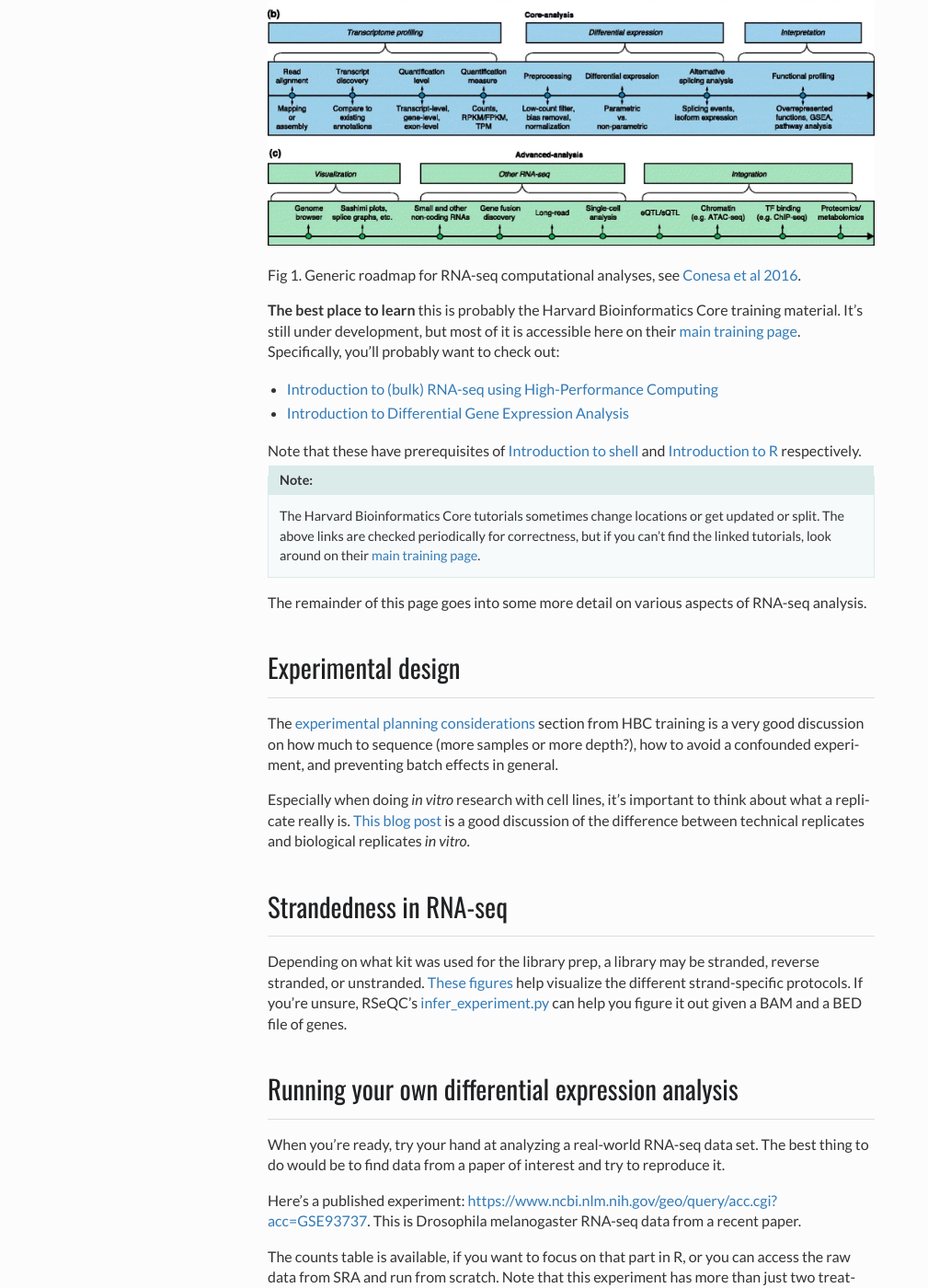
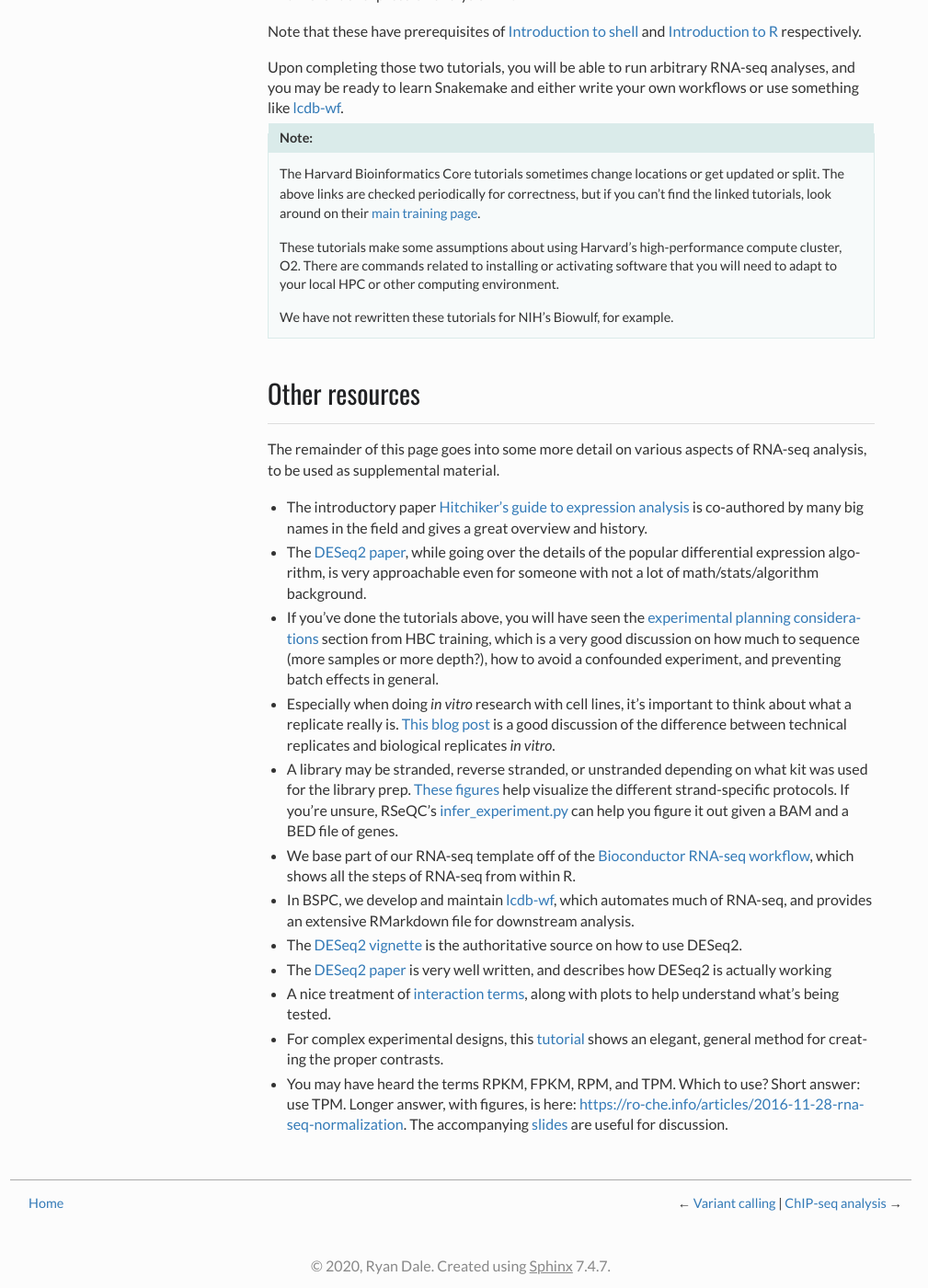
Before and after one commit to NICHD-BSPC/training, a Sphinx documentation site: the page built from source/rnaseq.rst, in a window 1280 px wide and 1400 px high, scrolled down 493 px. Shown: the whole window at 92% size, without its empty margins (139-1148 px from the left). Built offline with Sphinx 7.4.7, drawn with Linux system fonts in a browser that asks for light colours; some of the changed text lies outside the part shown.

Commit message:
reorganize and streamline rnaseq page

```diff
--- a/source/rnaseq.rst
+++ b/source/rnaseq.rst
@@ -1,28 +1,27 @@
 Bulk RNA-seq analysis
 =====================
 
-The basic steps in bulk RNA-seq analysis are:
+RNA-seq measures what genes are transcribed. We typically differentiate between
+bulk RNA-seq (measuring transcripts from many cells mixed together) and
+single-cell RNA-seq (keeping track of which transcript measurements came from
+which cell). This page is about bulk RNA-seq.
 
-- quality control (FastQC, MultiQC, many other tools)
-- trim reads if needed (cutadapt, fastp)
-- align reads to genome (HISAT2, STAR)
-- count reads in genes (featureCounts)
-- run differential expression analysis (DESeq2, edgeR)
+Harvard Bioinformatics Core training materials
+----------------------------------------------
+These tutorials are the best way to learn RNA-seq:
 
-.. image:: images/bestPracticesRNASeq.png
+- **TUTORIAL 1**: `Introduction to (bulk) RNA-seq using High-Performance Computing <https://hbctraining.github.io/Intro-to-rnaseq-hpc-salmon-flipped/schedule/links-to-lessons.html>`_. This walks you through the primary processing, mostly using command-line tools.
+- **TUTORIAL 2**: `Introduction to Differential Gene Expression Analysis <https://hbctraining.github.io/DGE_workshop_salmon_online/schedule/links-to-lessons.html>`_. This walks you through differential expression analysis in R.
 
-Fig 1. Generic roadmap for RNA-seq computational analyses, see `Conesa et al 2016 <https://doi.org/10.1186/s13059-016-0881-8>`_.
+Note that these have prerequisites of `Introduction to shell
+<https://hbctraining.github.io/Intro-to-shell-flipped/schedule/links-to-lessons.html>`_
+and `Introduction to
+R <https://hbctraining.github.io/Intro-to-R-flipped/schedules/links-to-lessons.html>`_
+respectively.
 
-**The best place to learn** this is probably the Harvard Bioinformatics Core
-training material. It’s still under development, but most of it is accessible
-here on their `main training page <https://github.com/hbctraining/main>`_.
-Specifically, you'll probably want to check out:
-
-- `Introduction to (bulk) RNA-seq using High-Performance Computing <https://hbctraining.github.io/Intro-to-rnaseq-hpc-salmon-flipped/schedule/links-to-lessons.html>`_
-- `Introduction to Differential Gene Expression Analysis <https://hbctraining.github.io/DGE_workshop_salmon_online/schedule/links-to-lessons.html>`_
-
-Note that these have prerequisites of `Introduction to shell <https://hbctraining.github.io/Intro-to-shell-flipped/schedule/links-to-lessons.html>`_
-and `Introduction to R <https://hbctraining.github.io/Intro-to-R-flipped/schedules/links-to-lessons.html>`_ respectively.
+Upon completing those two tutorials, you will be able to run arbitrary RNA-seq
+analyses, and you may be ready to learn Snakemake and either write your own
+workflows or use something like `lcdb-wf <https://github.com/lcdb/lcdb-wf>`_.
 
 .. note::
 
@@ -31,76 +30,64 @@
     but if you can't find the linked tutorials, look around on their
     `main training page <https://github.com/hbctraining/main>`_.
 
-The remainder of this page goes into some more detail on various aspects of
-RNA-seq analysis.
+    These tutorials make some assumptions about using Harvard's
+    high-performance compute cluster, O2. There are commands related to
+    installing or activating software that you will need to adapt to your local
+    HPC or other computing environment.
 
-Experimental design
--------------------
-
-The `experimental planning considerations <https://hbctraining.github.io/Intro-to-rnaseq-hpc-salmon-flipped/lessons/02_experimental_planning_considerations.html>`_
-section from HBC training is a very good discussion on how much to sequence
-(more samples or more depth?), how to avoid a confounded experiment, and
-preventing batch effects in general.
-
-Especially when doing `in vitro` research with cell lines, it's important to
-think about what a replicate really is. `This blog post
-<https://paasp.net/accurate-design-of-in-vitro-experiments-why-does-it-matter/>`_
-is a good discussion of the difference between technical replicates and
-biological replicates `in vitro`.
-
-
-Strandedness in RNA-seq
------------------------
-
-Depending on what kit was used for the library prep, a library may be stranded,
-reverse stranded, or unstranded. `These figures
-<https://github.com/igordot/genomics/blob/master/notes/rna-seq-strand.md>`_
-help visualize the different strand-specific protocols. If you're unsure,
-RSeQC's `infer_experiment.py
-<http://rseqc.sourceforge.net/#infer-experiment-py>`_ can help you figure it
-out given a BAM and a BED file of genes.
-
-Running your own differential expression analysis
--------------------------------------------------
-
-When you’re ready, try your hand at analyzing a real-world RNA-seq data
-set. The best thing to do would be to find data from a paper of interest and
-try to reproduce it.
-
-Here’s a published experiment:
-https://www.ncbi.nlm.nih.gov/geo/query/acc.cgi?acc=GSE93737. This is
-Drosophila melanogaster RNA-seq data from a recent paper.
-
-The counts table is available, if you want to focus on that part in R,
-or you can access the raw data from SRA and run from scratch. Note that
-this experiment has more than just two treatments. To start, try just
-identifying the genes differentially expressed between larvae and pupae
-(the dicer-gfp_x_larva_neuron replicates vs the dicer-gfp_x_pupal_neuron
-replicates).
-
-You may have heard the terms RPKM, FPKM, RPM, and TPM. Which to use? Short
-answer: TPM. Longer answer, with figures, is here:
-https://ro-che.info/articles/2016-11-28-rna-seq-normalization. The accompanying
-`slides <https://ro-che.info/docs/2016-11-27-rna-seq.pdf>`_ are useful for
-discussion.
-
-
+    We have not rewritten these tutorials for NIH's Biowulf, for example.
 
 Other resources
 ---------------
+The remainder of this page goes into some more detail on various aspects of
+RNA-seq analysis, to be used as supplemental material.
 
-To start digging into details:
+- The introductory paper `Hitchiker's guide to expression analysis
+  <https://doi.org/10.1146/annurev-biodatasci-072018-021255>`_ is co-authored
+  by many big names in the field and gives a great overview and history.
+
+- The `DESeq2 paper
+  <https://genomebiology.biomedcentral.com/articles/10.1186/s13059-014-0550-8>`_,
+  while going over the details of the popular differential expression
+  algorithm, is very approachable even for someone with not a lot of
+  math/stats/algorithm background.
+
+- If you've done the tutorials above, you will have seen the `experimental
+  planning considerations
+  <https://hbctraining.github.io/Intro-to-rnaseq-hpc-salmon-flipped/lessons/02_experimental_planning_considerations.html>`_
+  section from HBC training, which is a very good discussion on how much to
+  sequence (more samples or more depth?), how to avoid a confounded experiment,
+  and preventing batch effects in general.
+
+- Especially when doing `in vitro` research with cell lines, it's important to
+  think about what a replicate really is. `This blog post
+  <https://paasp.net/accurate-design-of-in-vitro-experiments-why-does-it-matter/>`_
+  is a good discussion of the difference between technical replicates and
+  biological replicates `in vitro`.
+
+- A library may be stranded, reverse stranded, or unstranded depending on what
+  kit was used for the library prep. `These figures
+  <https://github.com/igordot/genomics/blob/master/notes/rna-seq-strand.md>`_
+  help visualize the different strand-specific protocols. If you're unsure,
+  RSeQC's `infer_experiment.py
+  <http://rseqc.sourceforge.net/#infer-experiment-py>`_ can help you figure it
+  out given a BAM and a BED file of genes.
 
 - We base part of our RNA-seq template off of the `Bioconductor RNA-seq
   workflow
   <https://www.bioconductor.org/packages/devel/workflows/vignettes/rnaseqGene/inst/doc/rnaseqGene.html>`_, which shows all the steps of RNA-seq from within R.
+
+- In BSPC, we develop and maintain `lcdb-wf
+  <https://github.com/lcdb/lcdb-wf>`_, which automates much of RNA-seq, and
+  provides an extensive RMarkdown file for downstream analysis.
+
 - The `DESeq2 vignette
   <https://bioconductor.org/packages/release/bioc/vignettes/DESeq2/inst/doc/DESeq2.html>`_
   is the authoritative source on how to use DESeq2.
+
 - The `DESeq2 paper
   <https://genomebiology.biomedcentral.com/articles/10.1186/s13059-014-0550-8>`_
   is very well written, and describes how DESeq2 is actually working
-
 
 - A nice treatment of `interaction terms
   <http://genomicsclass.github.io/book/pages/interactions_and_contrasts.html>`_,
@@ -110,6 +97,8 @@
   <https://github.com/tavareshugo/tutorial_DESeq2_contrasts/blob/main/DESeq2_contrasts.md>`_
   shows an elegant, general method for creating the proper contrasts.
 
-.. todo::
-
-    This RNA-seq page needs some better organization.
+- You may have heard the terms RPKM, FPKM, RPM, and TPM. Which to use? Short
+  answer: use TPM. Longer answer, with figures, is here:
+  https://ro-che.info/articles/2016-11-28-rna-seq-normalization. The
+  accompanying `slides <https://ro-che.info/docs/2016-11-27-rna-seq.pdf>`_ are
+  useful for discussion.
```
